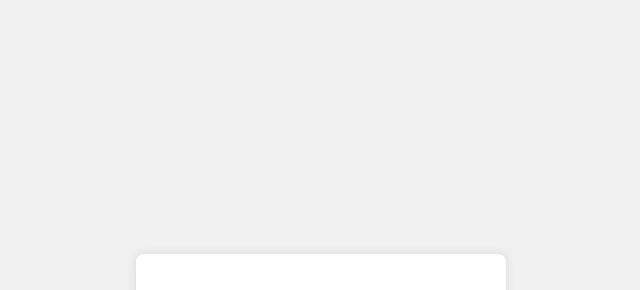
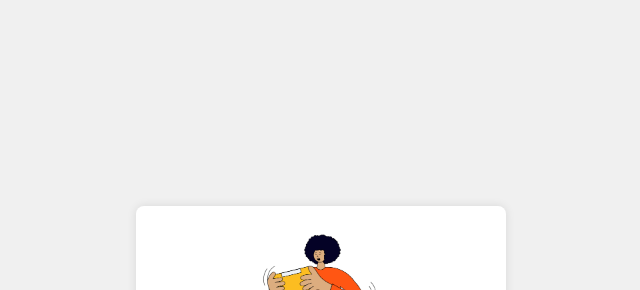
Before and after one commit to josefaquino/lab, a plain HTML site: page index.html in a window 1280 px wide. Shown: the part 22-312 px from the top of the page, without its empty margins (319-959 px from the left). Drawn offline with Linux system fonts and the light colour scheme.

Commit message:
Segundo commit: Adicionei imagem amigo secreto

```diff
--- a/index.html
+++ b/index.html
@@ -8,6 +8,7 @@
 </head>
 <body>
     <div class="container">
+        <img src="assets/amigo-secreto.png" alt="Imagem Amigo Secreto" width="150">
         <h1>Amigo Secreto</h1>
         <input type="text" id="nameInput" placeholder="Digite o nome do amigo">
         <button onclick="addName()">Adicionar</button>
```
